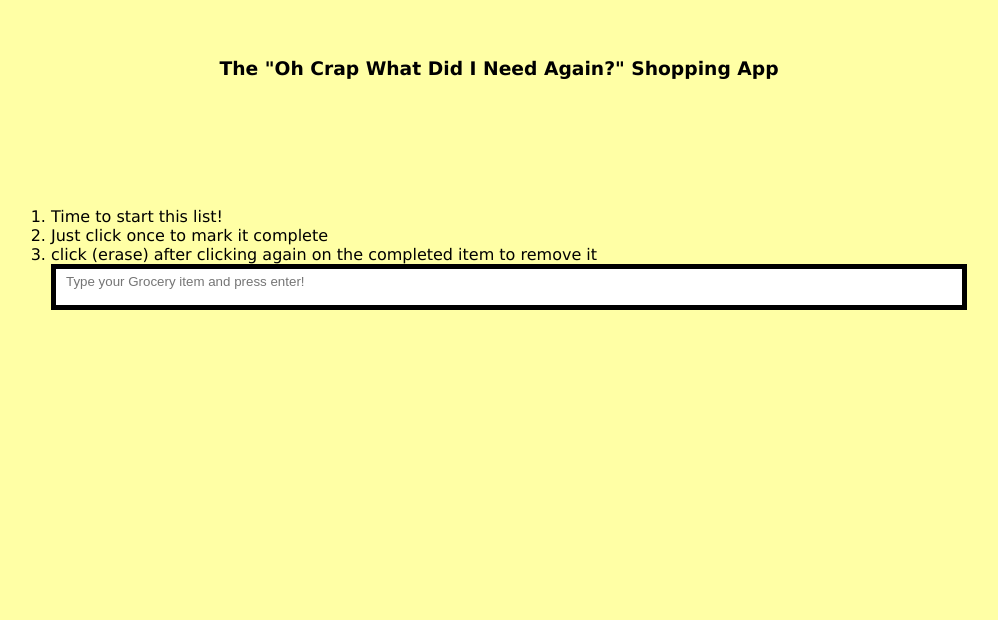
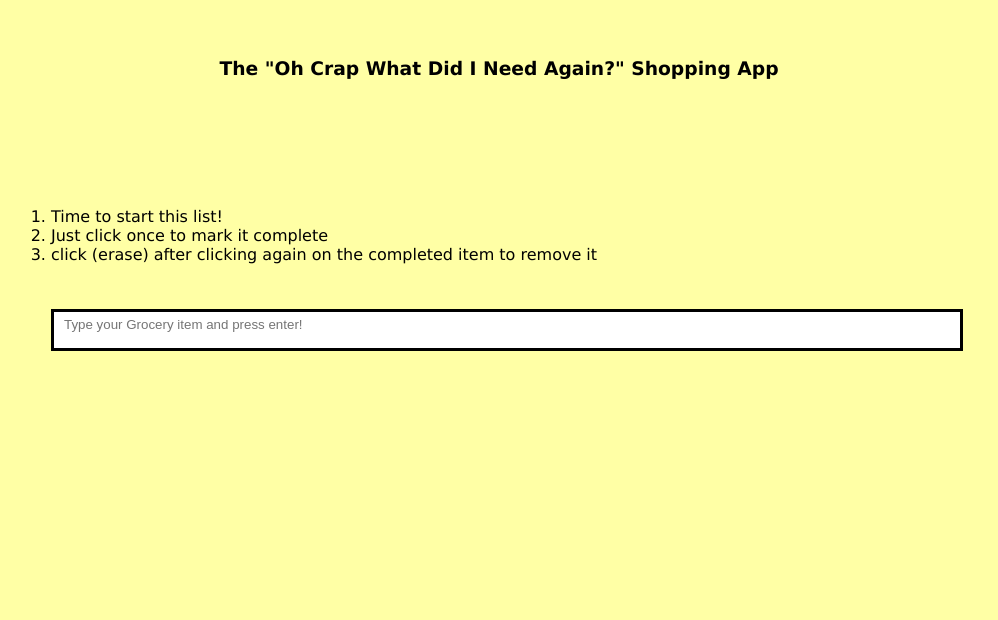
Before and after one commit to Dike0005/shoppinglist, a plain HTML site: page index.html in a window 1280 px wide. Shown: the part 196-816 px from the top of the page, without its empty margins (141-1139 px from the left). Drawn offline with Linux system fonts and the light colour scheme.

Commit message:
Update shopping.css

```diff
--- a/Assets/shopping.css
+++ b/Assets/shopping.css
@@ -40,7 +40,8 @@ input {
   line-height: 2;
   padding: 0 0 10px 10px;
   outline:0;
-  border: 5px solid black;
+  border: 3px solid black;
+  margin-top: 5%;
 }
 
 h3 {
```
